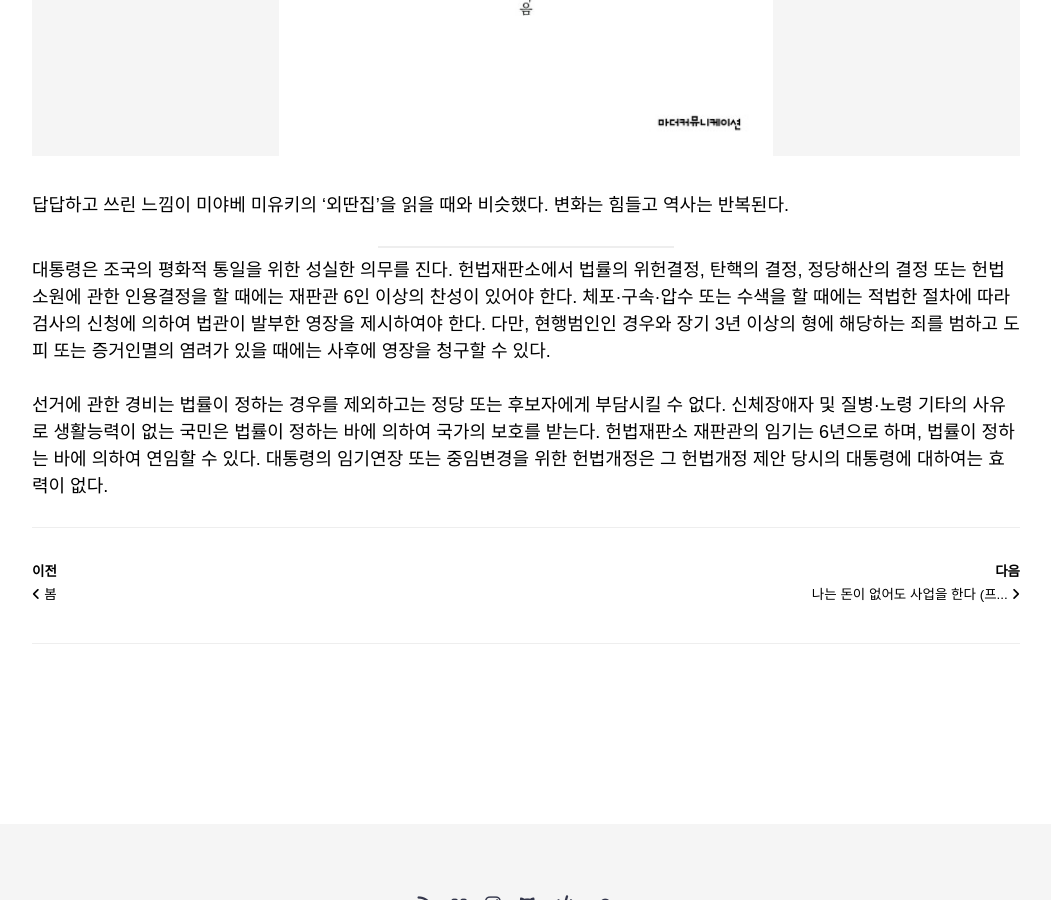
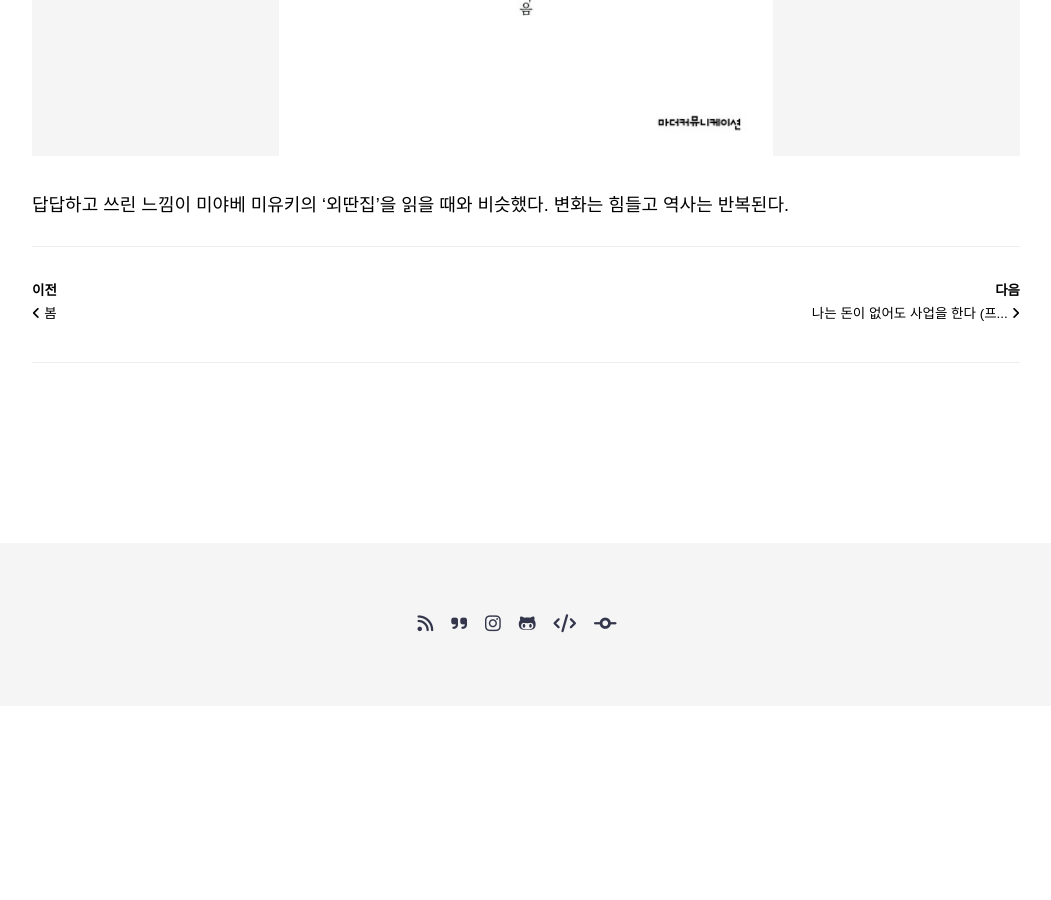
Before and after one commit to huginnmn/huginnmn.github.io, a Jekyll site: the page built from _posts/2019-03-13-틀 (박범신).md, in a window 1280 px wide and 900 px high, scrolled down 948 px. Shown: the whole window, without its empty margins (114-1165 px from the left). Built offline with Jekyll 4.4.1, drawn with Linux system fonts in a browser that asks for light colours; nearby versions of some CDN libraries; some web fonts are replaced; comment, search, counter and statistics services are not loaded; after the commit the page ends 1654 px from its top, so only the background shows below that.

Commit message:
Update 2019-03-13-틀 (박범신).md

```diff
--- a/_posts/2019-03-13-틀 (박범신).md
+++ b/_posts/2019-03-13-틀 (박범신).md
@@ -8,7 +8,3 @@ tags: 독서 책 소설
 ---
 
 답답하고 쓰린 느낌이 미야베 미유키의 ‘외딴집’을 읽을 때와 비슷했다. 변화는 힘들고 역사는 반복된다.
-<hr />
-대통령은 조국의 평화적 통일을 위한 성실한 의무를 진다. 헌법재판소에서 법률의 위헌결정, 탄핵의 결정, 정당해산의 결정 또는 헌법소원에 관한 인용결정을 할 때에는 재판관 6인 이상의 찬성이 있어야 한다. 체포·구속·압수 또는 수색을 할 때에는 적법한 절차에 따라 검사의 신청에 의하여 법관이 발부한 영장을 제시하여야 한다. 다만, 현행범인인 경우와 장기 3년 이상의 형에 해당하는 죄를 범하고 도피 또는 증거인멸의 염려가 있을 때에는 사후에 영장을 청구할 수 있다.
-
-선거에 관한 경비는 법률이 정하는 경우를 제외하고는 정당 또는 후보자에게 부담시킬 수 없다. 신체장애자 및 질병·노령 기타의 사유로 생활능력이 없는 국민은 법률이 정하는 바에 의하여 국가의 보호를 받는다. 헌법재판소 재판관의 임기는 6년으로 하며, 법률이 정하는 바에 의하여 연임할 수 있다. 대통령의 임기연장 또는 중임변경을 위한 헌법개정은 그 헌법개정 제안 당시의 대통령에 대하여는 효력이 없다.
```
